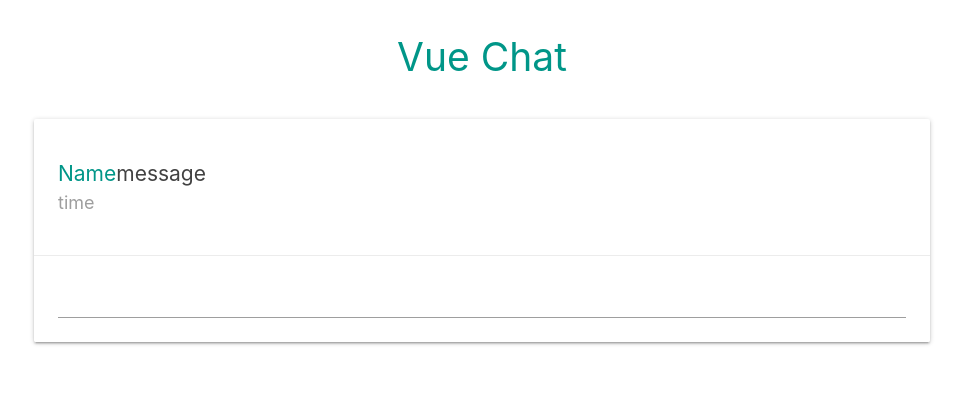
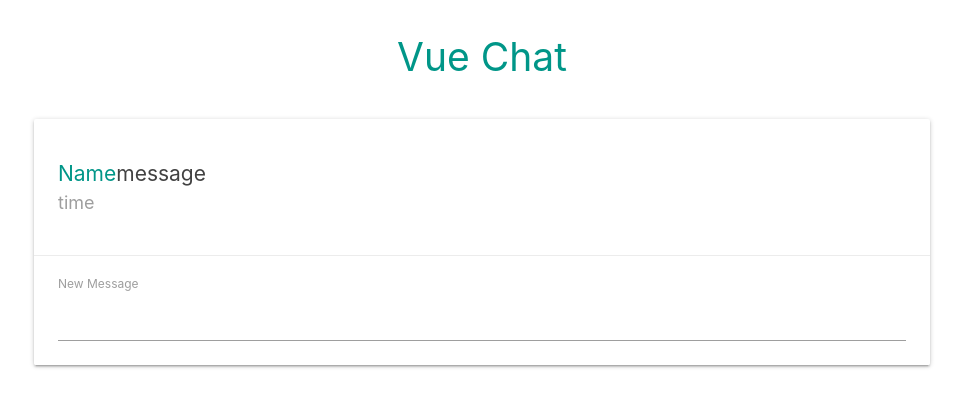
Before and after one commit to sudipsingh04/Chat-App, a Vue app: page /#/ in a window 1280 px wide. Both pictures are taken after typing "Sample" into the empty fields and a click on the button "ENTER CHAT". Shown: the top 406 px of the page, without its empty margins (158-1121 px from the left). Built offline with nearby package versions, Linux system fonts and the light colour scheme.

Commit message:
Added new message component

```diff
--- a/src/components/Chat.vue
+++ b/src/components/Chat.vue
@@ -12,16 +12,20 @@
         </ul>
       </div>
       <div class="card-action">
-        <input type="text">
+        <NewMessage :name="name"/>
       </div>
     </div>
   </div>
 </template>
 
 <script>
+import NewMessage from '@/components/NewMessage'
 export default {
   name: 'Chat',
   props: ['name'],
+  components: {
+    NewMessage
+  },
   data(){
     return{
 
--- /dev/null
+++ b/src/components/NewMessage.vue
@@ -0,0 +1,26 @@
+<template>
+  <div class="new-message">
+    <form @submit.prevent="addMessage">
+      <label for="new-message">New Message</label>
+      <input type="text" name="new-message" v-model="newMessage">
+    </form>
+  </div>
+</template>
+
+<script>
+export default {
+  name: 'NewMessage',
+  props: ['name'],
+  data(){
+    return{
+      newMessage: null
+    }
+  },
+  methods: {
+    addMessage(){
+      console.log(this.newMessage, this.name, Date.now());
+
+    }
+  }
+}
+</script>
```
